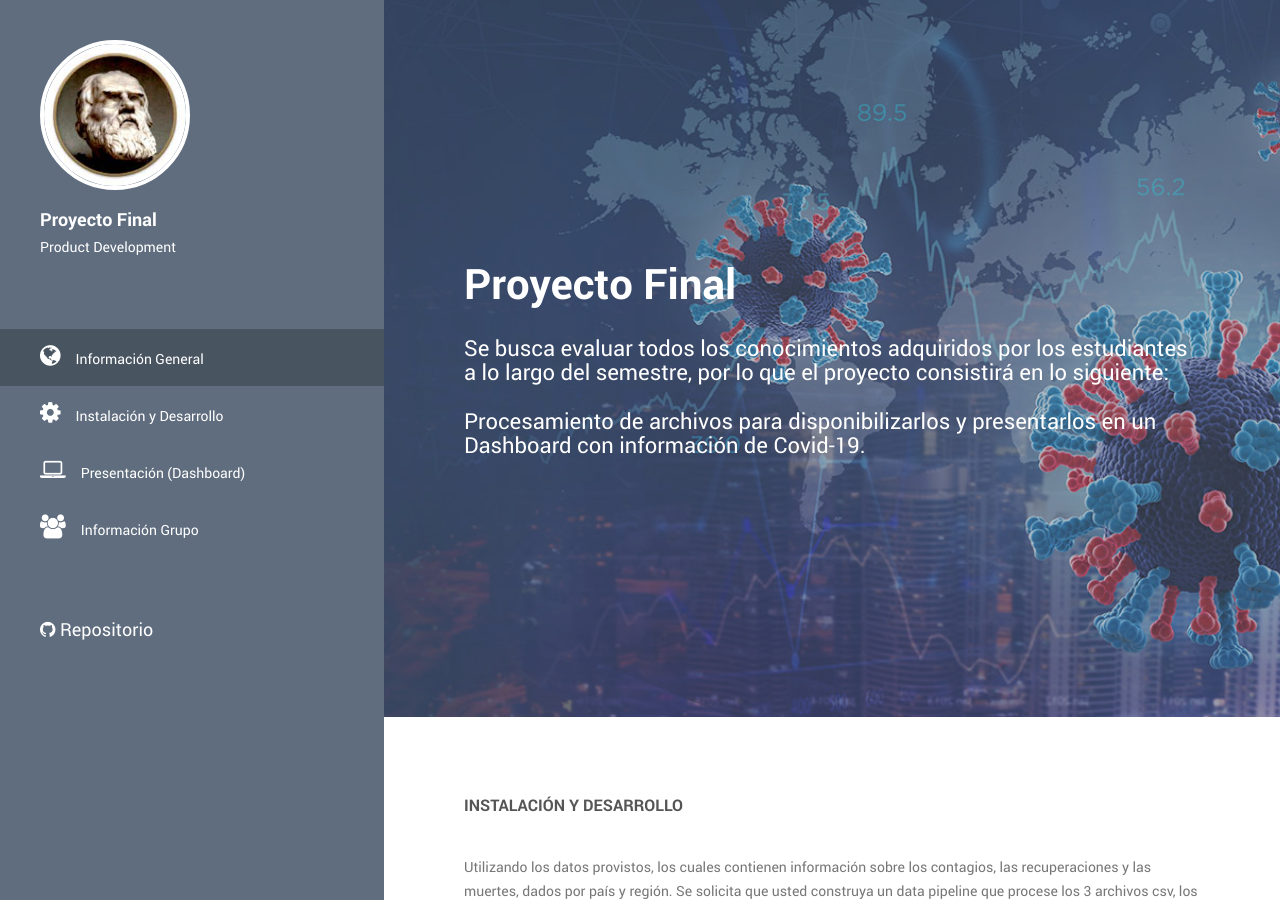
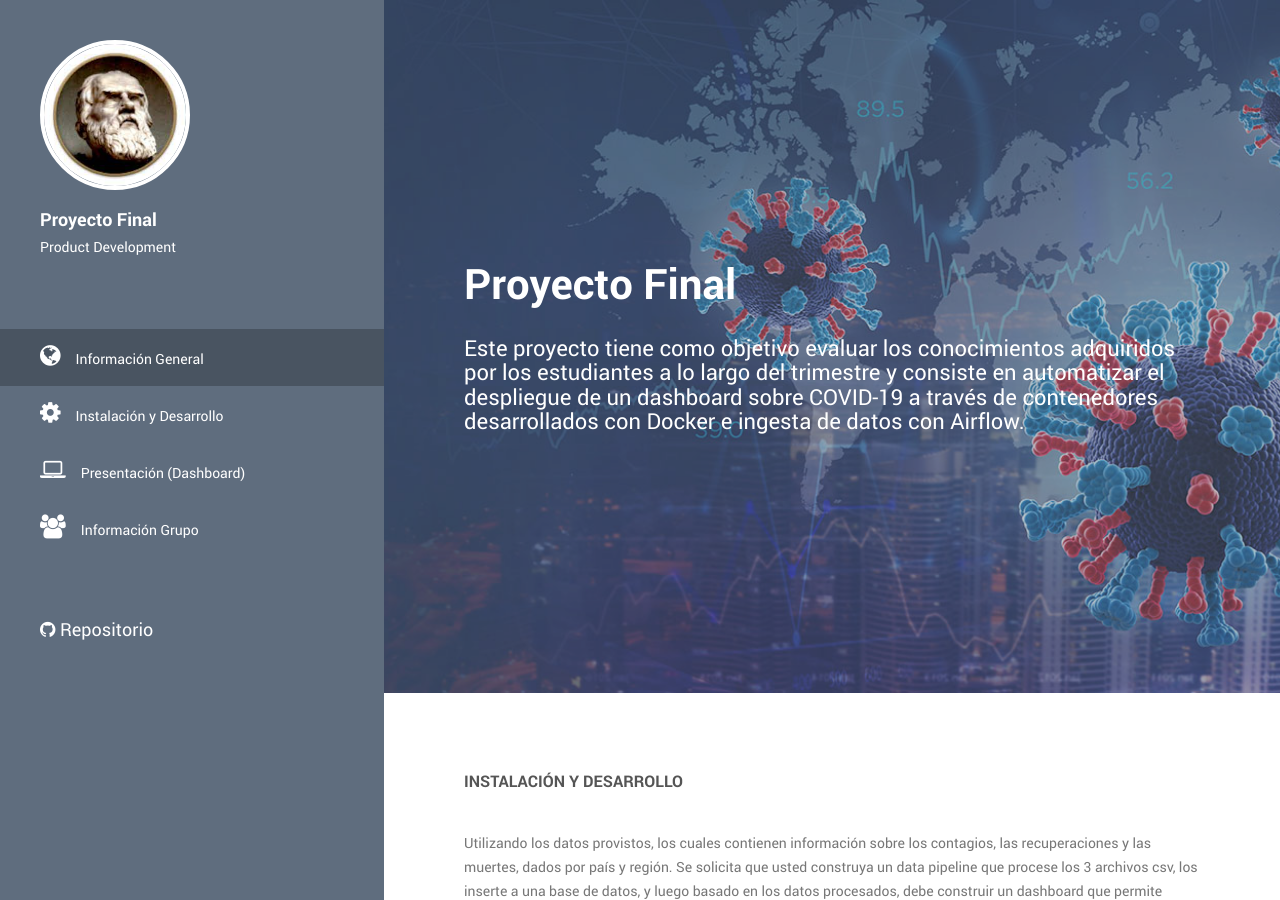
Before and after one commit to sergiopalmat/Product-Development, a Jekyll site: the page index.html, which Jekyll copies as it is, in a window 1280 px wide and 900 px high. Built offline with Jekyll 4.4.1, drawn with Linux system fonts in a browser that asks for light colours.

Commit message:
Update index.html

```diff
--- a/index.html
+++ b/index.html
@@ -82,9 +82,7 @@
             <div class="banner-overlay"></div>
             <div class="welcome-text">
                 <h2>Proyecto Final</h2>
-                <h5>Se busca evaluar todos los conocimientos adquiridos por los estudiantes a lo largo del semestre, por lo que el proyecto consistirá en lo siguiente:</h5>
-				<br>
-				<h5>Procesamiento de archivos para disponibilizarlos y presentarlos en un Dashboard con información de Covid-19.</h5>
+                <h5>Este proyecto tiene como objetivo evaluar los conocimientos adquiridos por los estudiantes a lo largo del trimestre y consiste en automatizar el despliegue de un dashboard sobre COVID-19 a través de contenedores desarrollados con Docker e ingesta de datos con Airflow.</h5>
             </div>
         </div>
 
```
